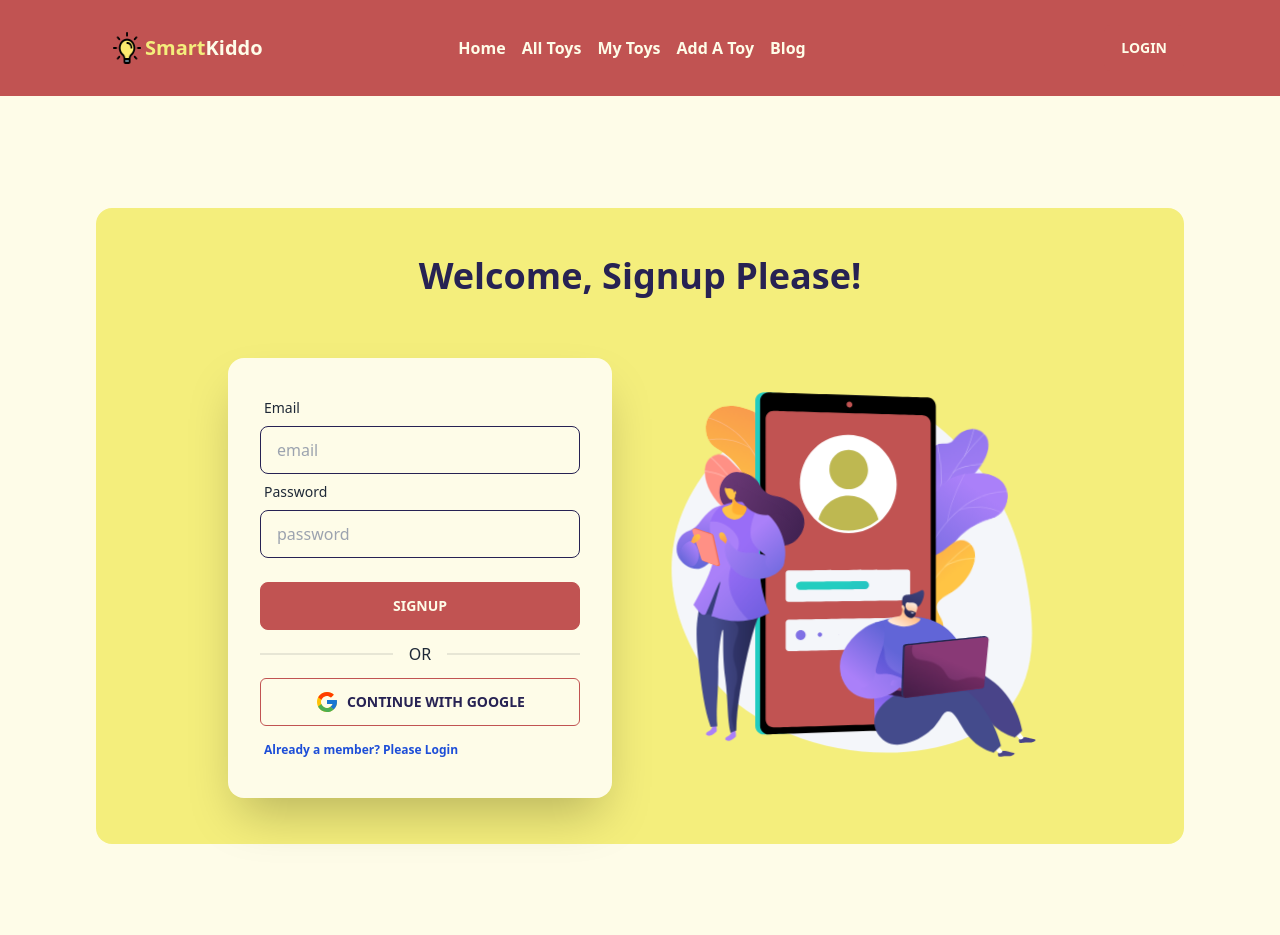
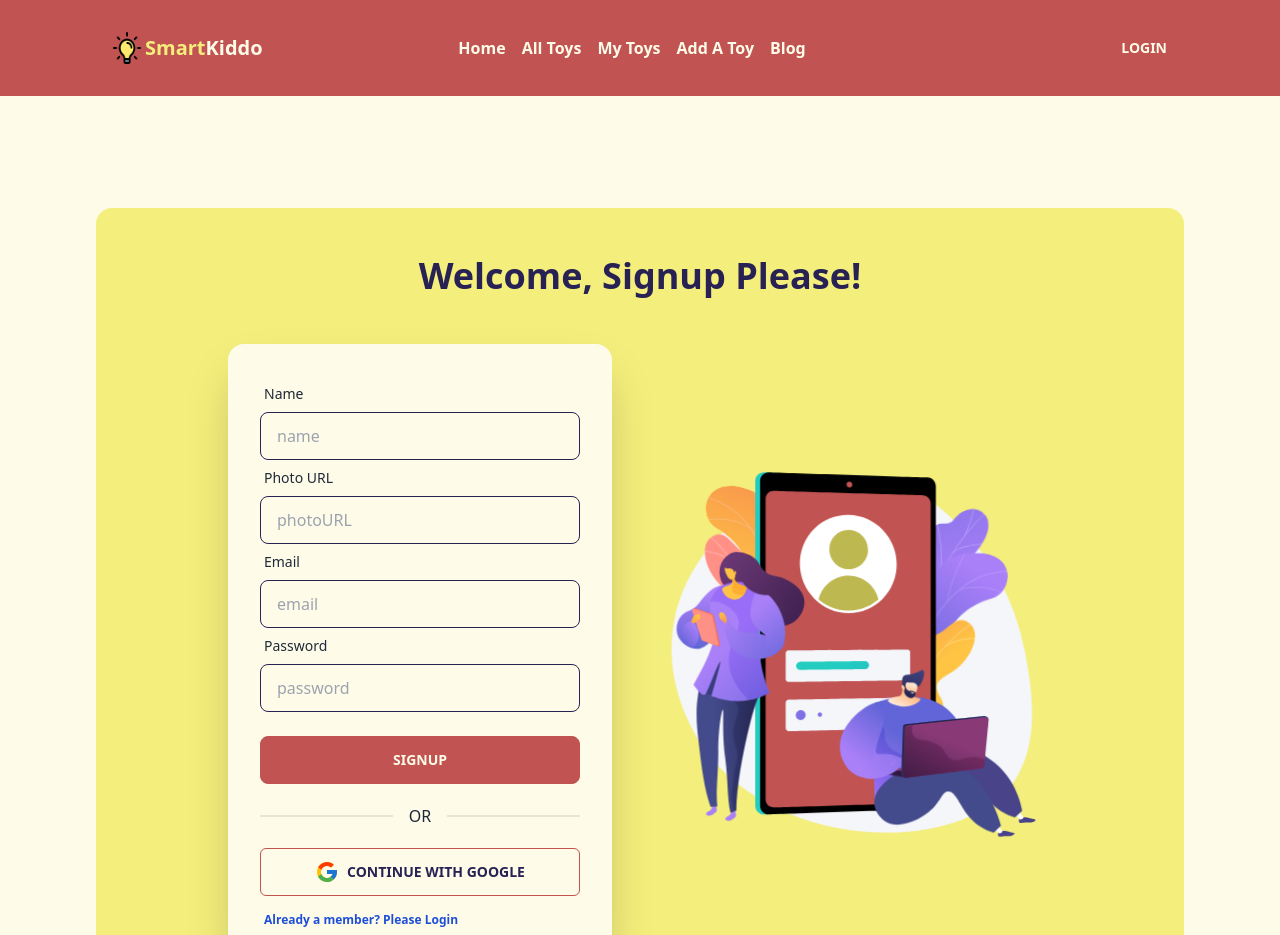
Before and after one commit to Salman-165324/smart-kiddo-toy-market-place-client, a React (Vite) app: page /signup in a window 1280 px wide. Shown: the top 935 px of the page. Built offline with nearby package versions, Linux system fonts and the light colour scheme.

Commit message:
Added some password Validation in signup, Also added google signin in both login  and signup

```diff
--- a/src/Components/Pages/LoginPage/Login.jsx
+++ b/src/Components/Pages/LoginPage/Login.jsx
@@ -1,19 +1,38 @@
-import React, { useState } from 'react';
+import React, { useContext, useState } from 'react';
 import signupAnimation from '../../../assets/signupAnimation.json';
 import Lottie from "lottie-react";
 import { Link } from 'react-router-dom';
 import { FcGoogle } from 'react-icons/fc';
+import { AuthContext } from '../../../Providers/AuthProviders';
 
 const Login = () => {
     const [errorText, setErrorText] = useState('');
+    const { googleSigning } = useContext(AuthContext);
+
 
     const handleFormSubmission = e =>{
+        setErrorText('')
         e.preventDefault();
         const form = e.target;
         const email = form.email.value;
         const password = form.password.value;
+
     }
 
+    const handleGoogleSignIn = () => {
+        setErrorText('')
+        googleSigning()
+        .then((result) => {
+
+            const user = result.user;
+            console.log(user)
+        }).catch((error) => {
+            // Handle Errors here.
+            console.log(error);
+            setErrorText(error.message)
+            // ...
+        });
+    }
     return (
         <div className='primary-container'>
             <div className=" bg-primary rounded-2xl flex flex-col items-center">
@@ -22,7 +41,7 @@ const Login = () => {
                     <div className="text-center lg:text-left">
                         <Lottie className='sm:h-[500px] w-[400px]' animationData={signupAnimation} />
                     </div>
-                    <div className="card flex-shrink-0 bg-neutral1 w-full max-w-sm shadow-2xl mb-10 lg:mb-0 ">
+                    <div className="card flex-shrink-0 bg-neutral1 w-full max-w-sm shadow-2xl mb-10 lg:mb-4 ">
                         <div className="card-body">
                             <form onSubmit={handleFormSubmission}>
                                 <div className="form-control">
@@ -41,12 +60,19 @@ const Login = () => {
                                 <div className="form-control mt-6">
                                     <button type='submit' className="primary-button">Login</button>
                                 </div>
-                                <div className="divider">OR</div>
-                                <button className='btn bg-neutral1 accent-text-color flex gap-2 w-full items-center justify-center px-4 py-2.5 border border-accent rounded-md hover:bg-[#f5f2d1]'>
-                                    <FcGoogle style={{ color: 'red' }} className='text-2xl' />
-                                    <p className='grow-0'>Continue with Google</p>
-                                </button>
                             </form>
+
+                            {/* Google signing */}
+                            <div className="divider">OR</div>
+                            <button onClick={handleGoogleSignIn} className='btn bg-neutral1 accent-text-color flex gap-2 w-full items-center justify-center px-4 py-2.5 border border-accent rounded-md hover:bg-[#f5f2d1]'>
+                                <FcGoogle style={{ color: 'red' }} className='text-2xl' />
+                                <p className='grow-0'>Continue with Google</p>
+                            </button>
+                            {
+                                errorText && <button className="btn btn-outline btn-warning hover:bg-neutral1">{errorText}</button>
+
+                            }
+
                             <label className="label">
                                 <Link to='/signup' className="label-text-alt link link-hover font-semibold text-blue-700">New to our site? Please Signup</Link>
 
--- a/src/Components/Pages/SignupPage/Signup.jsx
+++ b/src/Components/Pages/SignupPage/Signup.jsx
@@ -1,32 +1,92 @@
-import React, { useState } from 'react';
+import React, { useContext, useState } from 'react';
 import signupAnimation from '../../../assets/signupAnimation.json';
 import Lottie from "lottie-react";
 import { Link } from 'react-router-dom';
 import { FcGoogle } from 'react-icons/fc';
+import { AuthContext } from '../../../Providers/AuthProviders';
 
 
 const Signup = () => {
 
+    const { googleSigning } = useContext(AuthContext);
+
     const [errorText, setErrorText] = useState('');
 
-    const handleFormSubmission = e =>{
+    const handleFormSubmission = e => {
+        setErrorText('')
         e.preventDefault();
         const form = e.target;
         const email = form.email.value;
         const password = form.password.value;
+        const name = form.name.value;
+        const photoURL = form.photoURL.value;
+
+        console.log(email, password, name, photoURL);
+
+        // password validation
+
+        if(password.length <= 8){
+
+            setErrorText('Password is not at least 8 characters long')
+            return;
+        }
+
+        else if (!/[A-Z]/.test(password)) {
+
+            setErrorText('Password does not contain at least one uppercase letter')
+            return;
+        }
+
+        else if (!/[!@#$%^&*()_+-={}|;:'",.<>?]/.test(password)) {
+
+            setErrorText('Password does not contain at least one special character')
+            return;
+        }
+
+        else{
+            setErrorText('');
+            return;
+        }
+
+    }
+
+    const handleGoogleSignIn = () => {
+        setErrorText('')
+        googleSigning()
+            .then((result) => {
+
+                const user = result.user;
+                console.log(user)
+            }).catch((error) => {
+                // Handle Errors here.
+                console.log(error);
+                // ...
+            });
     }
 
     return (
         <div className='primary-container'>
             <div className=" bg-primary rounded-2xl flex flex-col items-center">
                 <h1 className='pt-12 pb-4 text-center text-4xl font-bold accent-text-color'>Welcome, Signup Please!</h1>
-                <div className="hero-content mx-auto flex-col xl:flex-row-reverse gap-14 sm:gap-10 items-center justify-center px-4">
+                <div className="hero-content mx-auto flex-col xl:flex-row-reverse gap-14 sm:gap-10 items-center justify-center px-4 ">
                     <div className="text-center lg:text-left">
                         <Lottie className='sm:h-[500px] w-[400px]' animationData={signupAnimation} />
                     </div>
-                    <div className="card flex-shrink-0 bg-neutral1 w-full max-w-sm shadow-2xl mb-10 lg:mb-0 ">
-                        <div className="card-body">
+                    <div className="card flex-shrink-0 mt-4 bg-neutral1 w-full max-w-sm shadow-2xl mb-10 lg:mb-9 ">
+                        <div className="card-body pb-4">
                             <form onSubmit={handleFormSubmission}>
+                                <div className="form-control">
+                                    <label className="label">
+                                        <span className="label-text">Name</span>
+                                    </label>
+                                    <input type="text" placeholder="name" name="name" className="input bg-neutral1 input-bordered border-[#272253]" />
+                                </div>
+                                <div className="form-control">
+                                    <label className="label">
+                                        <span className="label-text">Photo URL</span>
+                                    </label>
+                                    <input type="url" placeholder="photoURL" name="photoURL" className="input bg-neutral1 input-bordered border-[#272253]" />
+                                </div>
                                 <div className="form-control">
                                     <label className="label">
                                         <span className="label-text">Email</span>
@@ -43,12 +103,16 @@ const Signup = () => {
                                 <div className="form-control mt-6">
                                     <button type='submit' className="primary-button">Signup</button>
                                 </div>
-                                <div className="divider">OR</div>
-                                <button className='btn bg-neutral1 accent-text-color flex gap-2 w-full items-center justify-center px-4 py-2.5 border border-accent rounded-md hover:bg-[#f5f2d1]'>
-                                    <FcGoogle style={{ color: 'red' }} className='text-2xl' />
-                                    <p className='grow-0'>Continue with Google</p>
-                                </button>
                             </form>
+                            <div className="divider">OR</div>
+                            <button onClick={handleGoogleSignIn} className='btn bg-neutral1 accent-text-color flex gap-2 w-full items-center justify-center px-4 py-2.5 border border-accent rounded-md hover:bg-[#f5f2d1]'>
+                                <FcGoogle style={{ color: 'red' }} className='text-2xl' />
+                                <p className='grow-0'>Continue with Google</p>
+                            </button>
+                            {
+                                errorText && <button className="btn btn-outline btn-warning hover:bg-neutral1">{errorText}</button>
+
+                            }
                             <label className="label">
                                 <Link to='/login' className="label-text-alt link link-hover font-semibold text-blue-700">Already a member? Please Login</Link>
 
--- a/src/Components/Shared/Navbar.jsx
+++ b/src/Components/Shared/Navbar.jsx
@@ -1,10 +1,12 @@
-import React from 'react';
+import React, { useContext } from 'react';
 import { Link } from 'react-router-dom';
 import logo from '../../assets/logo.png'
 import { IoReorderFourSharp } from 'react-icons/io5';
+import { AuthContext } from '../../Providers/AuthProviders';
 
 const Navbar = () => {
-
+    const {user} = useContext(AuthContext);
+    console.log(user);
     const navItems =
         <>
 
--- /dev/null
+++ b/src/Providers/AuthProviders.jsx
@@ -0,0 +1,37 @@
+import { createContext, useState } from 'react';
+import { GoogleAuthProvider, signInWithPopup } from "firebase/auth";
+import { getAuth } from "firebase/auth";
+import app from '../../firebase/firebase.config';
+export const AuthContext = createContext(null)
+
+
+const AuthProviders = ({children}) => {
+    const [user, setUser] = useState(null);
+    const [loader, setLoader] = useState(true);
+
+
+    const auth = getAuth(app);
+    const googleProvider = new GoogleAuthProvider();
+    // goggle signing
+    const googleSigning = () => {
+
+        return signInWithPopup(auth, googleProvider);
+    }
+
+
+
+    const authDetails = {
+
+        user,
+        loader,
+        googleSigning,
+
+    }
+    return (
+        <AuthContext.Provider  value = {authDetails} >
+            {children}
+        </AuthContext.Provider>
+    );
+};
+
+export default AuthProviders;
--- a/src/main.jsx
+++ b/src/main.jsx
@@ -4,10 +4,13 @@ import ReactDOM from 'react-dom/client'
 import './index.css'
 import { RouterProvider } from 'react-router-dom'
 import router from './Routes/routes'
+import AuthProviders from './Providers/AuthProviders'
 
 
 ReactDOM.createRoot(document.getElementById('root')).render(
   <React.StrictMode>
-        <RouterProvider router={router} />
+    <AuthProviders>
+      <RouterProvider router={router} />
+    </AuthProviders>
   </React.StrictMode>,
 )
```
